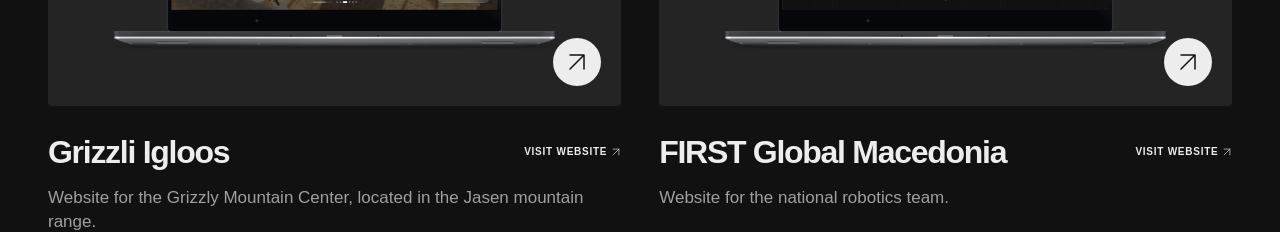
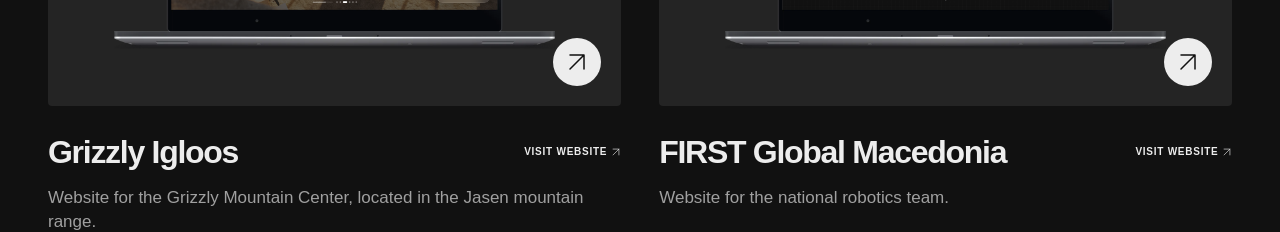
Before and after one commit to dokicaaa/personal-website, a website built with Vite: page index.html in a window 1280 px wide. Shown: the part 5640-5872 px from the top of the page. Built offline with nearby package versions, Linux system fonts and the light colour scheme.

Commit message:
Correct Grizzly Igloos project name

```diff
--- a/index.html
+++ b/index.html
@@ -1028,7 +1028,7 @@
                 src="./assets/websites/mockups/mockup-grizzly.png"
                 width="1440"
                 height="767"
-                alt="Grizzli Igloos website shown in a laptop frame"
+                alt="Grizzly Igloos website shown in a laptop frame"
                 loading="lazy"
               /><span class="round-link" aria-hidden="true"
                 ><svg
@@ -1043,7 +1043,7 @@
               ></span>
             </div>
             <div class="web-project-info">
-              <h3>Grizzli Igloos</h3>
+              <h3>Grizzly Igloos</h3>
               <p>
                 Website for the Grizzly Mountain Center, located in the Jasen
                 mountain range.
```
Also changed, not shown: README.md.
